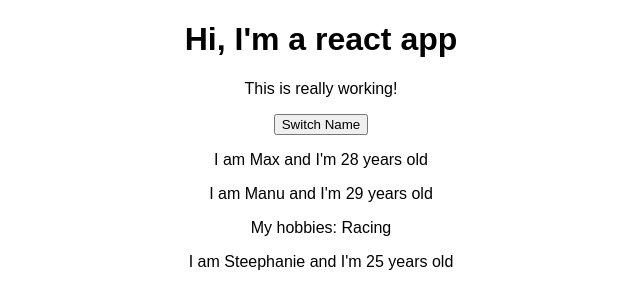
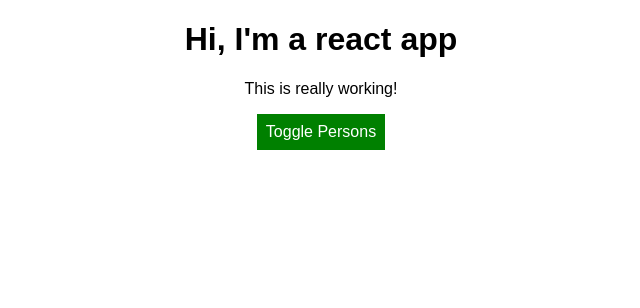
Before and after one commit to shindiogawa/react-complete-guide, a React (Create React App) app: page / in a window 1280 px wide. Shown: the top 308 px of the page, without its empty margins (319-959 px from the left). Built offline with nearby package versions, Linux system fonts and the light colour scheme.

Commit message:
Added in npm radium and query
npm install --save radium

```diff
--- a/package.json
+++ b/package.json
@@ -3,6 +3,7 @@
   "version": "0.1.0",
   "private": true,
   "dependencies": {
+    "radium": "^0.26.0",
     "react": "^16.13.1",
     "react-dom": "^16.13.1",
     "react-scripts": "1.1.5"
--- a/src/App.js
+++ b/src/App.js
@@ -1,7 +1,10 @@
-import React, { useState } from 'react';
+import React, { Component } from 'react';
 import './App.css';
 import Person from './Person/Person'
+import Radium, {StyleRoot} from 'radium'
 
+// Part of hook
+/*
 const App = props => {
   const[personsState, setPersonsState] = useState({
     persons:[
@@ -9,11 +12,13 @@
       {name: "Manu", age: 29},
       {name: "Steephanie", age: 25}
     ]
+
   });
 
   const[otherState, setOtherState] = useState('some other value');
 
   console.log(personsState, otherState);
+
 
   const switchNameHandler = () => {
     // console.log("Was clicked");
@@ -32,11 +37,153 @@
         <p>This is really working!</p>
         <button onClick={switchNameHandler}>Switch Name</button>
         <Person name={personsState.persons[0].name} age={personsState.persons[0].age}/>
-      <Person name={personsState.persons[1].name} age={personsState.persons[1].age}>My hobbies: Racing </Person>
+        <Person
+        name={personsState.persons[1].name}
+        age={personsState.persons[1].age}>My hobbies: Racing </Person>
         <Person name={personsState.persons[2].name} age={personsState.persons[2].age}/>
       </div>
     );
+  */
+class App extends Component{
+
+  state = {
+      persons:[
+        {id:"a", name: "Max", age: 28},
+        {id:"b",name: "Manu", age: 29},
+        {id:"c",name: "Steephanie", age: 25}
+      ],
+      otherState: 'some other value',
+      showPersons: false
+  }
+
+  // switchNameHandler = (newName) => {
+  //   // console.log("Was clicked");
+  //   // DON'T DO THIS: this.state.persons[0].name = "Maximilian";
+  //   this.setState( {
+  //     persons: [
+  //       {name: newName, age: 28},
+  //       {name: "Manu", age: 29},
+  //       {name: "Steephanie", age: 27}
+  //     ]
+  //   })
+  // };
+
+  deletePersonHandler(index) {
+    // const persons = this.state.persons;
+    const persons = [...this.state.persons]
+    persons.splice(index, 1);
+    this.setState({persons: persons});
+  }
+
+  nameChangeHandler = (event, id) => {
+
+    const personIndex =  this.state.persons.findIndex(p => {
+      return p.id === id;
+    });
+
+    const person = {
+      ...this.state.persons[personIndex]
+    };
+
+    person.name = event.target.value;
+
+    const persons = [...this.state.persons];
+    persons[personIndex] = person;
+
+
+    this.setState( { persons: persons });
+  }
+
+  togglePersonsHandler = () => {
+      const doesShow = this.state.showPersons;
+      this.setState({showPersons: !doesShow});
+  }
+
+  render() {
+    const style = {
+      backgroundColor: 'green',
+      color: 'white',
+      font: 'inherit',
+      border: '1px solid green',
+      padding: '8px',
+      cursor: 'pointer',
+      ':hover': {
+        backgroundColor: 'lightgreen',
+        color: 'black'
+      }
+    }
+
+    let persons = null;
+
+    if(this.state.showPersons) {
+      persons = (
+        <div >
+          {this.state.persons.map((person,index) => {
+            return <Person
+              click={() => this.deletePersonHandler(index)}
+              changed={(event) => this.nameChangeHandler(event, person.id)}
+              key={person.id}
+              name={person.name}
+              age={person.age}/>
+          })}
+          {/* <Person name={this.state.persons[0].name} age={this.state.persons[0].age}/>
+          <Person
+            name={this.state.persons[1].name}
+            age={this.state.persons[1].age}
+            click={this.switchNameHandler.bind(this, 'Max!')}
+            changed={this.nameChangeHandler}>My hobbies: Racing
+          </Person>
+          <Person name={this.state.persons[2].name} age={this.state.persons[2].age}/> */}
+        </div>
+      );
+
+      style.backgroundColor = 'red';
+      style.border = '1px solid red';
+      style[':hover']= {
+        backgroundColor: 'salmon' ,
+        color: 'black'
+      }
+    }
+
+    let classes = [];
+    if(this.state.persons.length <= 2) {
+      classes.push('red');
+    }
+    if(this.state.persons.length <= 1) {
+      classes.push('bold');
+    }
+
+    return (
+      <StyleRoot>
+      <div className="App">
+        <h1>Hi, I'm a react app</h1>
+        <p className={classes.join(' ')}>This is really working!</p>
+        {/* Binding */}
+        {/* <button onClick={this.switchNameHandler.bind(this, 'Maximilian')}>Switch Name</button> */}
+
+
+        <button style={style}
+                onClick={this.togglePersonsHandler}
+        >Toggle Persons</button>
+        {persons}
+        {/* {this.state.showPersons ?
+          <div >
+            <Person name={this.state.persons[0].name} age={this.state.persons[0].age}/>
+            <Person
+              name={this.state.persons[1].name}
+              age={this.state.persons[1].age}
+              click={this.switchNameHandler.bind(this, 'Max!')}
+              changed={this.nameChangeHandler}>My hobbies: Racing
+            </Person>
+            <Person name={this.state.persons[2].name} age={this.state.persons[2].age}/>
+          </div>
+          : null
+        }*/}
+      </div>
+      </StyleRoot>
+    );
+  }
   // return React.createElement('div', {className: 'App'}, React.createElement('h1', null, 'Hi, I\'m a react app!!!' ))
 };
 
-export default App;
+export default Radium(App);
--- /dev/null
+++ b/src/Person/Person.css
@@ -0,0 +1,16 @@
+.Person {
+    width: 60%;
+    margin: 16px auto;
+    border: 1px solid #eee;
+    box-shadow: 0 2px 3px #ccc;
+    padding: 16px;
+    text-align: center;
+}
+
+.red {
+    color: red;
+}
+
+.bold {
+    font-weight: bold;
+}
--- a/src/Person/Person.js
+++ b/src/Person/Person.js
@@ -1,12 +1,21 @@
 import React from 'react';
+import Radium from 'radium';
 
+import './Person.css'
 const person = (props) => {
+    const style = {
+        '@media (min-width: 500px)': {
+            width: '450px'
+        }
+    };
+
     return (
-        <div>
-            <p>I am {props.name} and I'm {props.age} years old</p>
+        <div className="Person" style={style}>
+            <p onClick={props.click}>I am {props.name} and I'm {props.age} years old</p>
             <p>{props.children}</p>
+            <input type="text" onChange={props.changed} value={props.name} />
         </div>
     )
 };
 
-export default person;
+export default Radium(person);
```
Also changed, not shown: src/App.css (line endings or trailing spaces), 1 other file (tests, documents, lock files or other folders). Lines whose indentation alone changed are shown as unchanged.
